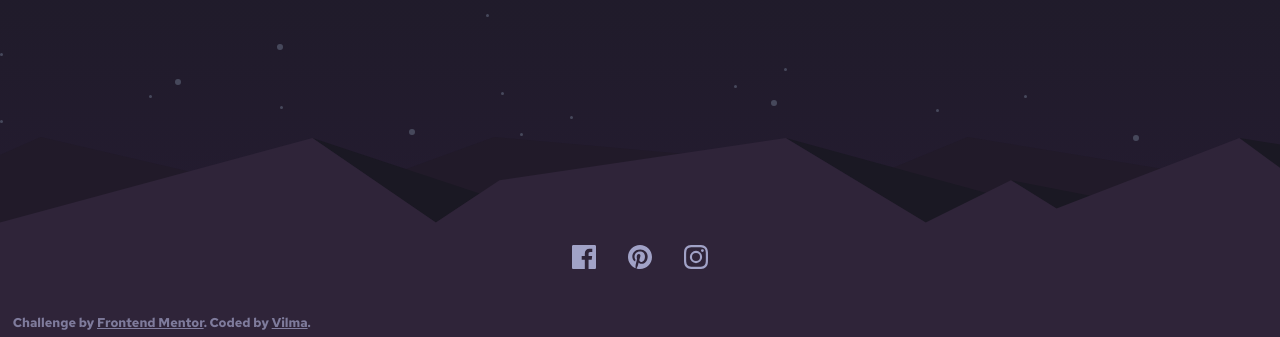
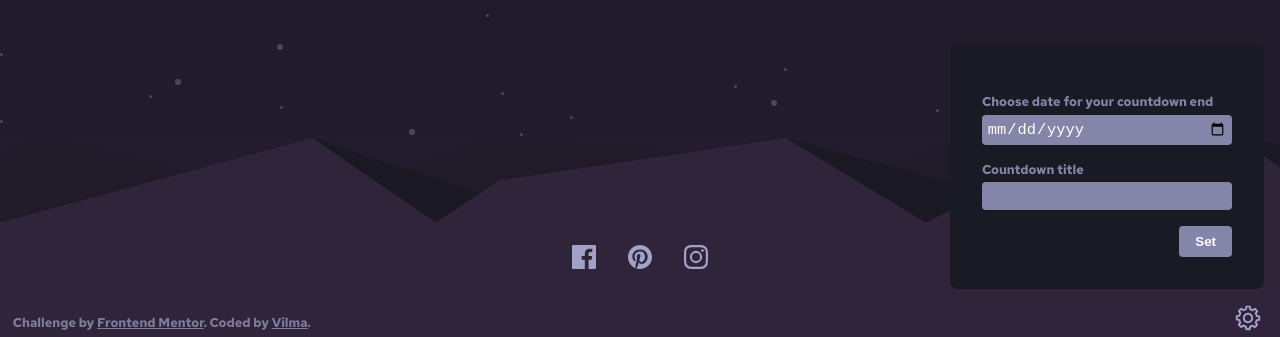
Before and after one commit to codevivi/launch-countdown-timer, a plain HTML site: page index.html in a window 1280 px wide. Shown: the part 463-800 px from the top of the page. Drawn offline with Linux system fonts and the light colour scheme.

Commit message:
set date html, css

```diff
--- a/assets/css/style.css
+++ b/assets/css/style.css
@@ -20,6 +20,10 @@ body {
   background-repeat: no-repeat;
   font-size: 14px;
   font-family: "Red Hat Text", sans-serif;
+}
+
+.hidden {
+  display: none;
 }
 
 .bg-1 {
@@ -227,6 +231,75 @@ h1 {
 .attribution a svg {
   pointer-events: none;
 }
+.settings {
+  display: flex;
+  align-items: center;
+  justify-content: center;
+  position: fixed;
+  bottom: 3rem;
+  right: 1rem;
+  padding: 2rem;
+  border-radius: 8px;
+  color: #8486a9;
+  background-color: #191a24;
+  text-align: left;
+}
+.settings form {
+  margin: 0;
+  min-width: 250px;
+}
+
+.settings .input-group {
+  margin: 1rem 0;
+  display: flex;
+  flex-direction: column;
+  align-items: stretch;
+  justify-content: center;
+  width: 100%;
+}
+.settings label {
+  margin-bottom: 0.3rem;
+}
+.settings input {
+  padding: 0.3rem;
+  background-color: #8486a9;
+  color: white;
+  border-radius: 4px;
+  border: none;
+  font-size: 1.2em;
+}
+.settings input:focus {
+  background-color: white;
+  outline: none;
+  color: #191a24;
+}
+.settings .submit-btn {
+  float: right;
+  padding: 0.5rem 1rem;
+  background-color: #8486a9;
+  color: white;
+  border: none;
+  border-radius: 4px;
+  cursor: pointer;
+  font-weight: bold;
+}
+.settings .submit-btn:hover,
+.settings .submit-btn:focus {
+  background-color: #fb6087;
+}
+.open-settings-btn {
+  position: fixed;
+  bottom: 0;
+  right: 1rem;
+  background-color: transparent;
+  border: none;
+  cursor: pointer;
+}
+
+.open-settings-btn img {
+  width: 32px;
+  height: 32px;
+}
 
 @media screen and (min-width: 320px) {
   .time {
--- /dev/null
+++ b/assets/js/settings.js
@@ -0,0 +1,5 @@
+"use strict";
+
+let setBtn = document.getElementById("set-date");
+setBtn.addEventListener("click", toggleSettings);
+function toggleSettings() {}
--- a/index.html
+++ b/index.html
@@ -135,6 +135,21 @@
           Challenge by <a href="https://www.frontendmentor.io?ref=challenge" target="_blank">Frontend Mentor</a>.
           Coded by <a href="#https://github.com/codevivi">Vilma</a>.
         </div>
+        <div class="settings">
+          <button id="open-settings" class="open-settings-btn" type="button" aria-labe="set countdown date"><img src="./assets/images/settings_gear.svg" alt="setting gear icon"></button>
+          <form class="set-date-form ">
+            <div class="input-group">
+              <label for="date">Choose date for your countdown end</label>
+              <input id="date" name="date" class="date-input input" type="date">
+            </div>
+            <div class="input-group">
+              <label for="title">Countdown title</label>
+              <input id="title" name="title" class="input" type="text">
+            </div>
+            <button class="btn submit-btn" type="submit">Set</button>
+
+          </form>
+        </div>
       </footer>
     </div>
   </div>
```
Also changed, not shown: assets/images/close_remove.svg (added), assets/images/settings_gear.svg (added).
